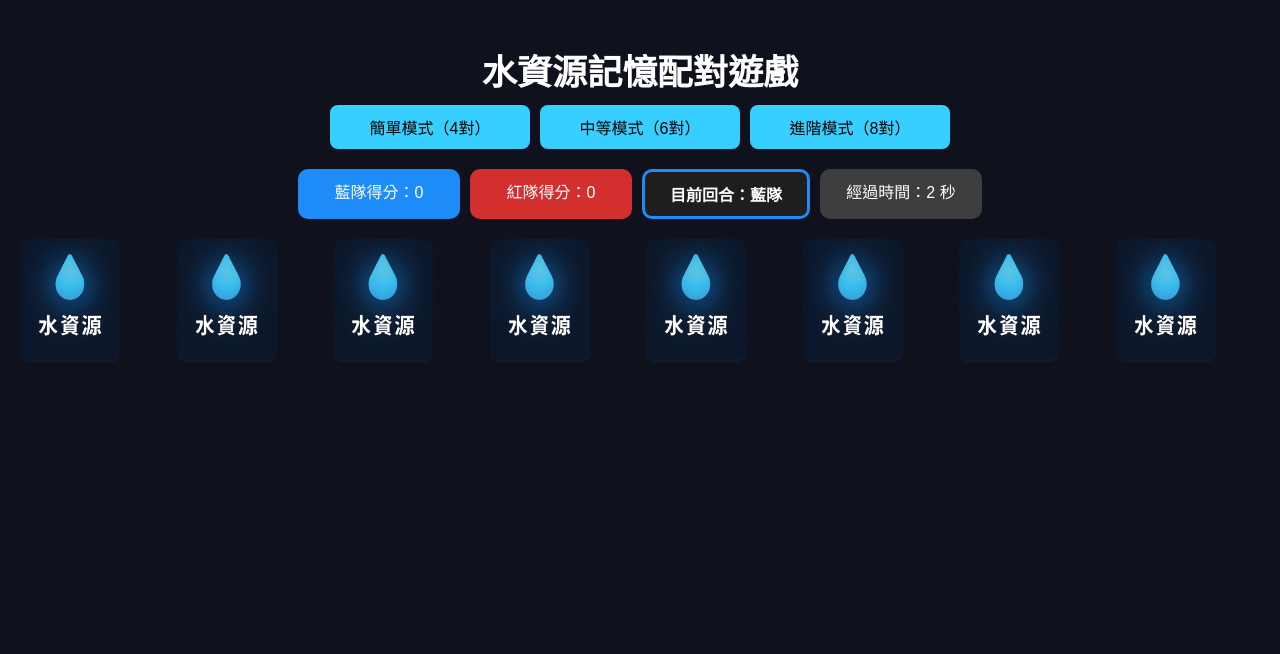
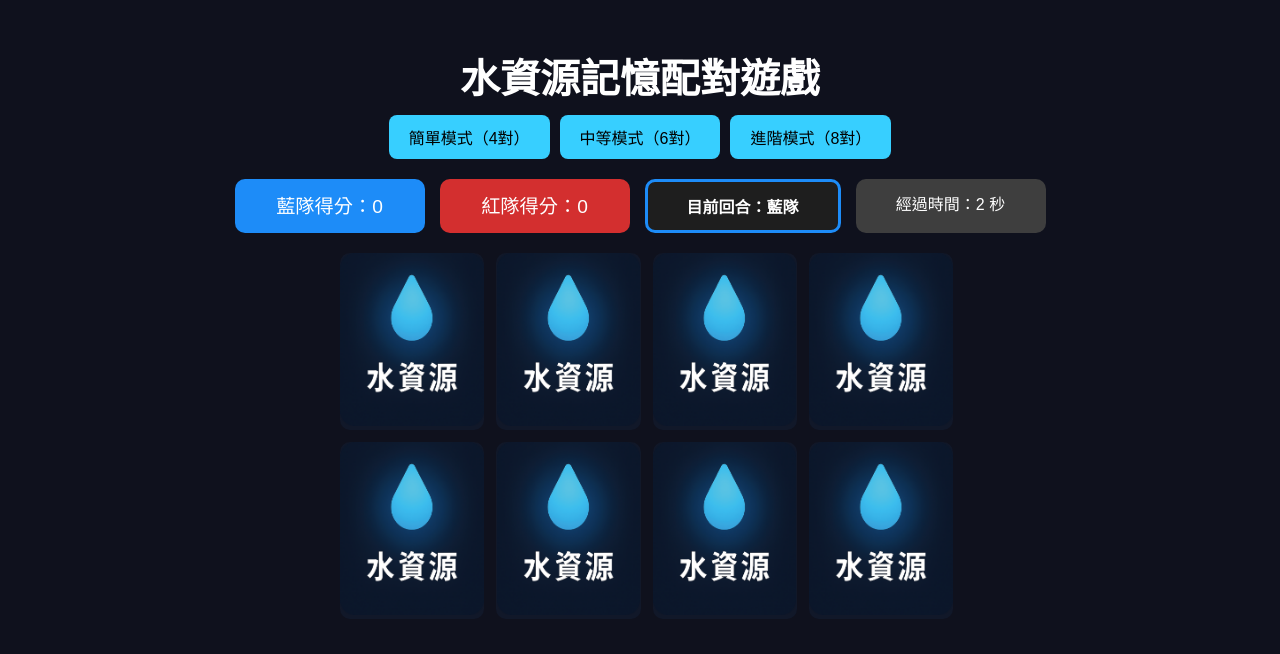
Before and after one commit to adam7315/water-memory-game, a plain HTML site: page index.html in a window 1280 px wide. Both pictures are taken after a click on the button "簡單模式（4對）". Drawn offline with Linux system fonts and the light colour scheme.

Commit message:
Update style.css

```diff
--- a/style.css
+++ b/style.css
@@ -8,7 +8,7 @@ body {
 }
 
 h1 {
-  font-size: 2.2em;
+  font-size: 2.5em;
   margin-bottom: 10px;
 }
 
@@ -17,7 +17,7 @@ h1 {
   flex-wrap: wrap;
   justify-content: center;
   gap: 10px;
-  margin-bottom: 20px;
+  margin-bottom: 10px;
 }
 
 .controls button {
@@ -28,8 +28,6 @@ h1 {
   border-radius: 8px;
   font-size: 1em;
   cursor: pointer;
-  flex: 1 1 100px;
-  max-width: 200px;
 }
 
 .status {
@@ -37,14 +35,14 @@ h1 {
   display: flex;
   justify-content: center;
   flex-wrap: wrap;
-  gap: 10px;
+  gap: 15px;
 }
 
-.score, .team-status, .timer {
-  font-size: 1em;
-  padding: 10px 16px;
+.score {
+  font-size: 1.2em;
+  padding: 12px 20px;
   border-radius: 10px;
-  min-width: 130px;
+  min-width: 150px;
   text-align: center;
 }
 
@@ -59,9 +57,13 @@ h1 {
 }
 
 .team-status {
+  padding: 12px 20px;
+  border-radius: 10px;
+  font-weight: bold;
+  min-width: 150px;
+  text-align: center;
   background-color: #1e1e1e;
   border: 3px solid transparent;
-  font-weight: bold;
 }
 
 .team-status.blue-turn {
@@ -74,28 +76,34 @@ h1 {
 
 .timer {
   background-color: #3e3e3e;
-  color: white;
+  padding: 12px 20px;
+  border-radius: 10px;
+  min-width: 150px;
+  text-align: center;
 }
 
+/* 調整卡牌區塊為等寬四欄 */
 .game-board {
   display: grid;
+  grid-template-columns: repeat(4, 1fr);
   gap: 12px;
-  justify-content: center;
+  width: 100%;
+  max-width: 600px;
+  margin: 0 auto;
   margin-top: 20px;
-  padding-bottom: 40px;
+  padding: 0 10px;
 }
 
-/* 預設卡片尺寸 */
+/* 卡片自動撐滿區塊 */
 .card {
-  width: 22vw;
-  max-width: 100px;
+  width: 100%;
   aspect-ratio: 5 / 6;
   background-color: #111829;
   border-radius: 10px;
   cursor: pointer;
   position: relative;
   perspective: 1000px;
-  transition: transform 0.5s;
+  transition: transform 0.3s ease;
 }
 
 .card img {
@@ -109,7 +117,7 @@ h1 {
   bottom: 6px;
   right: 6px;
   color: #00ff99;
-  font-size: 20px;
+  font-size: 22px;
   display: none;
 }
 
@@ -157,20 +165,3 @@ h1 {
 .hidden {
   display: none;
 }
-
-/* 🎯 響應式卡片排列數量（根據螢幕寬度自動調整列數） */
-@media (max-width: 600px) {
-  .game-board {
-    grid-template-columns: repeat(3, 1fr);
-  }
-}
-@media (min-width: 601px) and (max-width: 900px) {
-  .game-board {
-    grid-template-columns: repeat(4, 1fr);
-  }
-}
-@media (min-width: 901px) {
-  .game-board {
-    grid-template-columns: repeat(auto-fit, minmax(100px, 1fr));
-  }
-}
```
